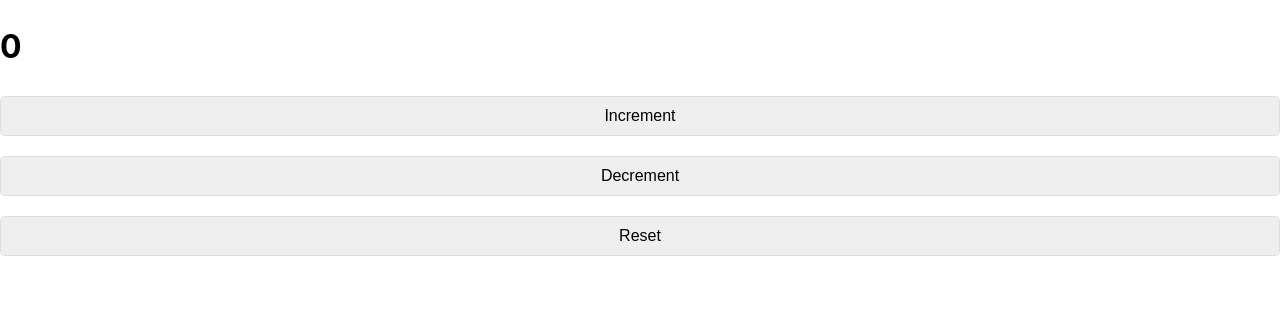
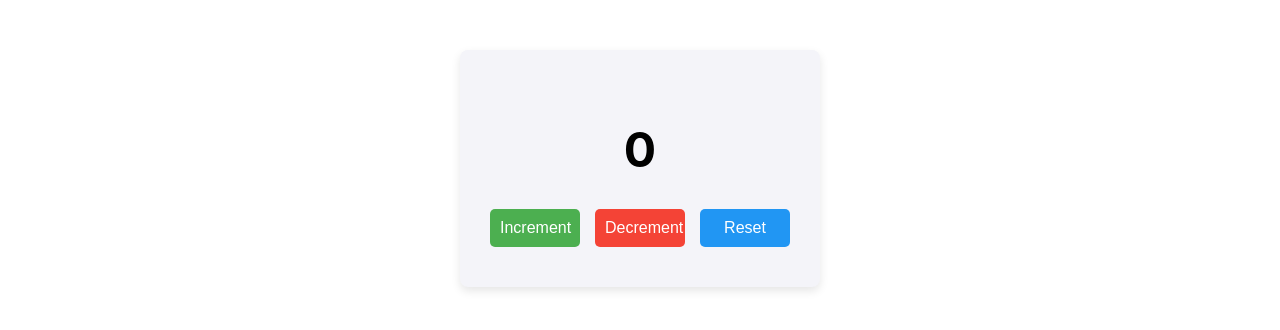
Before and after one commit to Pranay-Erra/TS-1, a React (Create React App) app in the folder frontend/: page /counter in a window 1280 px wide. Shown: the top 330 px of the page. Built offline with nearby package versions, Linux system fonts and the light colour scheme.

Commit message:
added css to counter

```diff
--- a/frontend/src/Counter/simpleCounter.css
+++ b/frontend/src/Counter/simpleCounter.css
@@ -0,0 +1,80 @@
+/* simpleCounter.css */
+
+.counter-container {
+    display: flex;
+    flex-direction: column;
+    align-items: center;
+    padding: 30px;
+    background-color: #f4f4f9;
+    border-radius: 8px;
+    width: 300px;
+    margin: 50px auto;
+    box-shadow: 0px 4px 10px rgba(0, 0, 0, 0.1);
+  }
+
+  .counter-value {
+    font-size: 3em;
+    font-weight: bold;
+    margin-bottom: 20px;
+  }
+
+  .button-container {
+    display: flex;
+    justify-content: space-between;
+    width: 100%;
+  }
+
+  .counter-button {
+    padding: 10px 10px;
+    font-size: 1rem;
+    border: none;
+    border-radius: 5px;
+    cursor: pointer;
+    transition: background-color 0.3s ease;
+    width: 30%;
+  }
+
+  .increment {
+    background-color: #4caf50;
+    color: white;
+  }
+
+  .decrement {
+    background-color: #f44336;
+    color: white;
+  }
+
+  .reset {
+    background-color: #2196f3;
+    color: white;
+  }
+
+  .counter-button:hover {
+    opacity: 0.8;
+  }
+
+  /* Responsive Styles */
+  @media (max-width: 768px) {
+    .counter-container {
+      width: 90%;
+      padding: 20px;
+    }
+
+    .counter-value {
+      font-size: 2.5em;
+    }
+
+    .counter-button {
+      font-size: 0.9rem;
+    }
+  }
+
+  @media (max-width: 480px) {
+    .counter-value {
+      font-size: 2em;
+    }
+
+    .counter-button {
+      font-size: 0.8rem;
+    }
+  }
--- a/frontend/src/Counter/simpleCounter.js
+++ b/frontend/src/Counter/simpleCounter.js
@@ -1,33 +1,43 @@
 import React, { useState } from "react";
 import "./simpleCounter.css";
+
 const Counter = () => {
   const [count, setCount] = useState(0);
 
-  const Increment=()=>{
-    setCount(count + 1)
-  }
+  const Increment = () => {
+    setCount(count + 1);
+  };
 
-  const Decrement=()=>{
-    setCount(count - 1)
-  }
+  const Decrement = () => {
+    setCount(count - 1);
+  };
 
-  const Reset=()=>{
-    setCount(0)
-  }
+  const Reset = () => {
+    setCount(0);
+  };
+
   const getColor = () => {
     return count > 0 ? "blue" : count < 0 ? "red" : "black";
   };
 
   return (
-    <div>
-      <h2 style={{ color: getColor() }}>{count}</h2>
-      <button onClick={Increment} >Increment</button>
-      <button onClick={Decrement} >Decrement</button>
-      <button onClick={Reset} >Reset</button>
+    <div className="counter-container">
+      <h2 className="counter-value" style={{ color: getColor() }}>
+        {count}
+      </h2>
+      <div className="button-container">
+        <button className="counter-button increment" onClick={Increment}>
+          Increment
+        </button>
+        <button className="counter-button decrement" onClick={Decrement}>
+          Decrement
+        </button>
+        <button className="counter-button reset" onClick={Reset}>
+          Reset
+        </button>
+      </div>
     </div>
   );
 };
 
-
-
 export default Counter;
```
